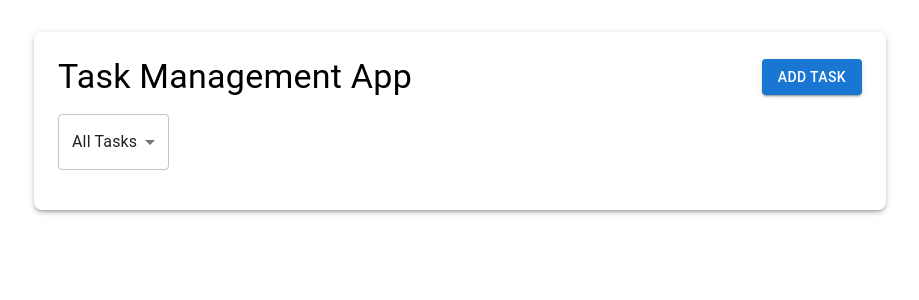
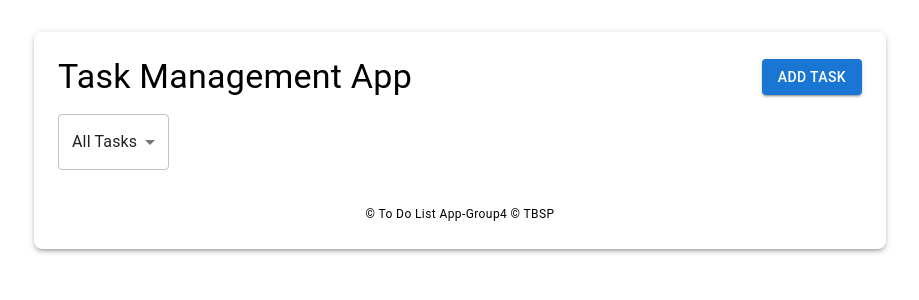
Before and after one commit to thaihanguyen98/task-management-app, a React (Create React App) app: page / in a window 1280 px wide. Shown: the top 300 px of the page, without its empty margins (180-1099 px from the left). Built offline with nearby package versions, Linux system fonts and the light colour scheme.

Commit message:
Update Footer.js

```diff
--- a/src/components/Footer.js
+++ b/src/components/Footer.js
@@ -1,5 +1,14 @@
 import React from "react";
+import Typography from "@mui/material/Typography";
+import Box from "@mui/material/Box";
 
-export default function Footer() {
-  return <div className="Footer"></div>;
-}
+const Footer = () => {
+  return (
+    <Box mt={4} textAlign="center">
+      <Typography variant="caption">&copy; To Do List App-Group4 </Typography>
+      <Typography variant="caption">&copy; TBSP </Typography>
+    </Box>
+  );
+};
+
+export default Footer;
```
